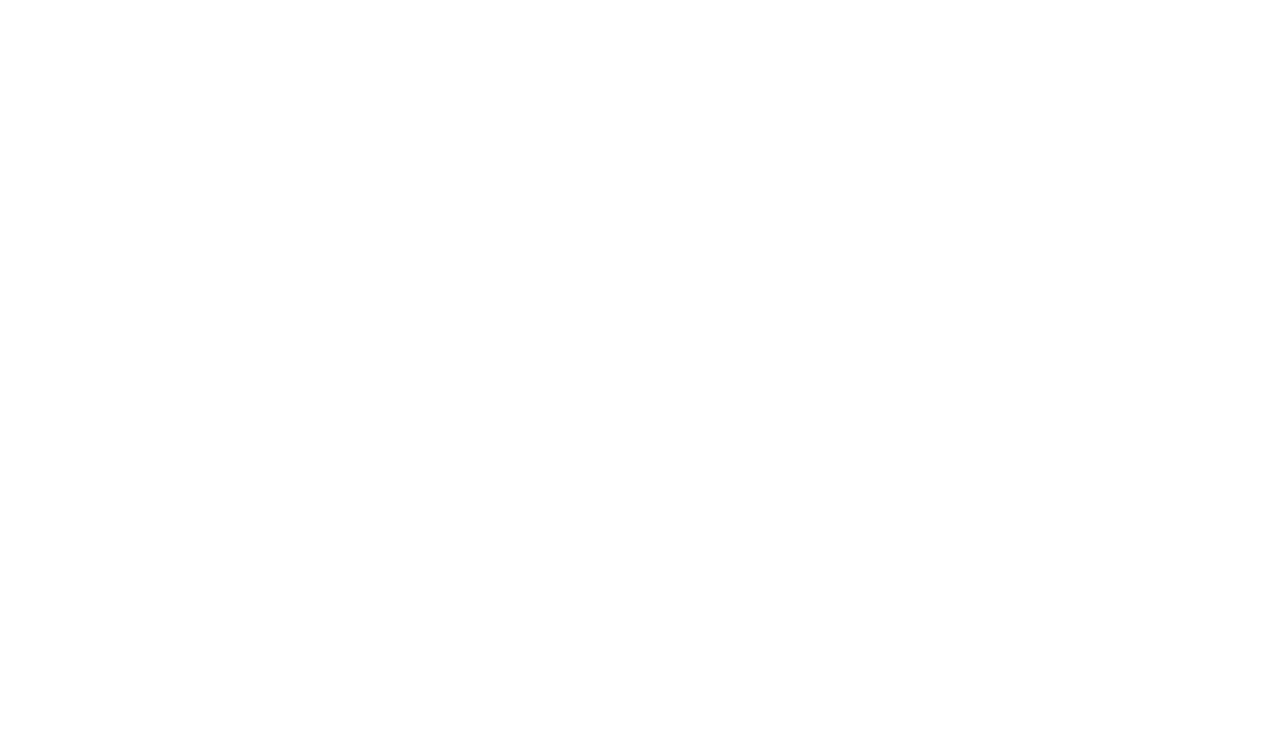
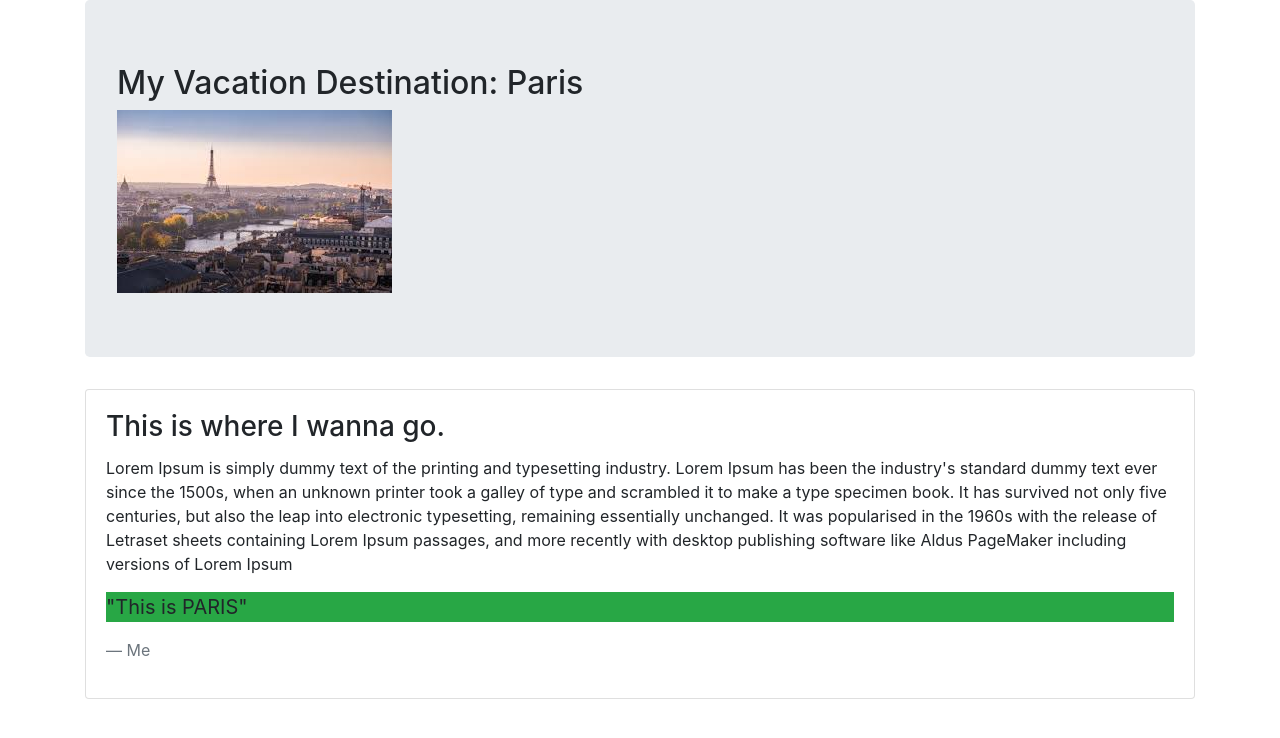
Before and after one commit to MaxBrockbank/vacation-site, a plain HTML site: page index.html in a window 1280 px wide. Drawn offline with Linux system fonts and the light colour scheme.

Commit message:
rearranges some of the file struture and adds bootstrap styling to html
Co-authored-by: Floyd McCallum <fmacc3@gmail.com>

```diff
--- a/index.html
+++ b/index.html
@@ -3,10 +3,25 @@
 <head>
   <meta charset="UTF-8">
   <meta name="viewport" content="width=device-width, initial-scale=1.0">
-  <link rel="stylesheet" href="css/bootstrap.css" type="text/css">
+  <link rel="stylesheet" href="assets/css/bootstrap.css" type="text/css">
   <title>Vacation Site</title>
 </head>
 <body>
-
+  <div class="container">
+    <div class="jumbotron">
+      <h2>My Vacation Destination: Paris</h2>
+      <img src="assets/img/paris.jpeg" alt="Photo of the Paris Skyline">
+    </div>
+    <div class="card">
+      <div class="card-body">
+        <h3 class="card-title">This is where I wanna go.</h3>
+        <p class="card-text">Lorem Ipsum is simply dummy text of the printing and typesetting industry. Lorem Ipsum has been the industry's standard dummy text ever since the 1500s, when an unknown printer took a galley of type and scrambled it to make a type specimen book. It has survived not only five centuries, but also the leap into electronic typesetting, remaining essentially unchanged. It was popularised in the 1960s with the release of Letraset sheets containing Lorem Ipsum passages, and more recently with desktop publishing software like Aldus PageMaker including versions of Lorem Ipsum</p>
+        <blockquote class="blockquote">
+          <p class ="bg-success">"This is PARIS"</p>
+          <footer class="blockquote-footer">Me</footer>
+        </blockquote>
+      </div>
+    </div>
+  </div>
 </body>
 </html>
```
Also changed, not shown: assets/css/bootstrap.css (renamed from css/bootstrap.css), assets/img/paris.jpeg (added), 1 other file.
